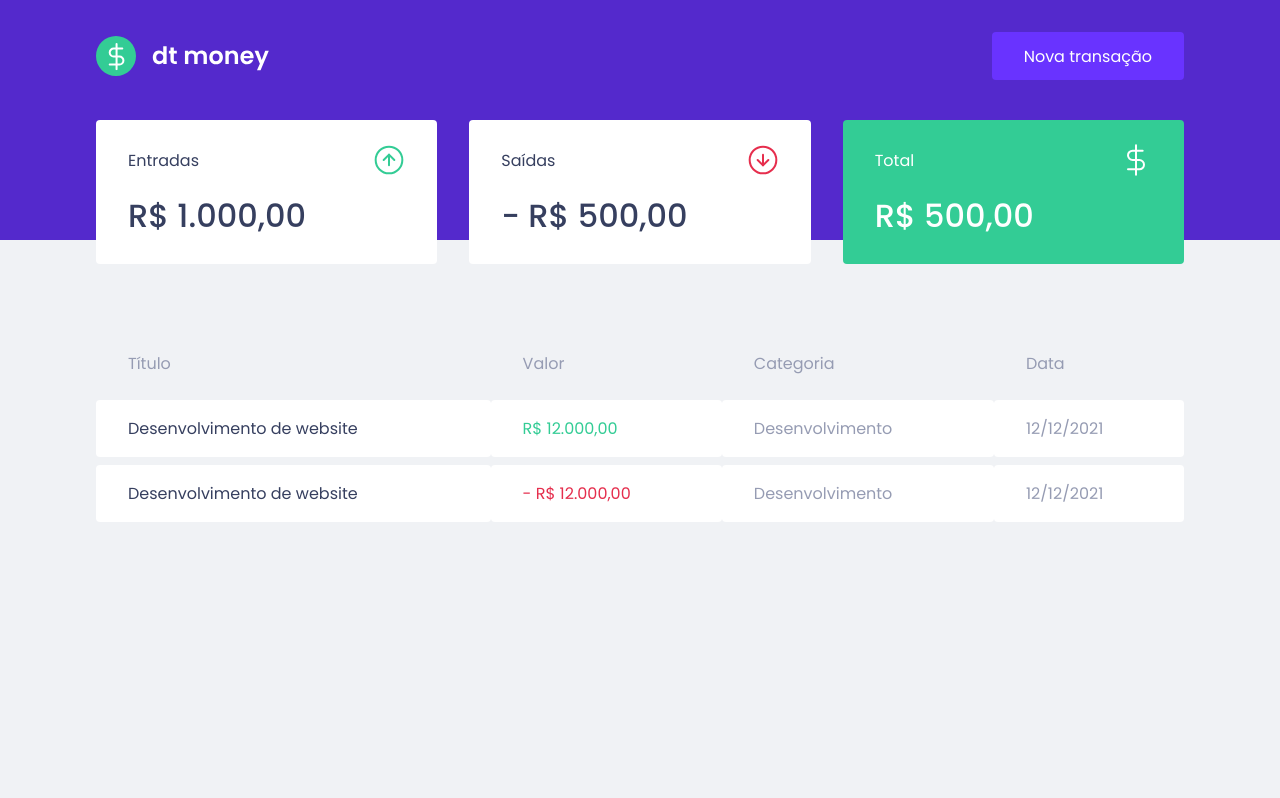
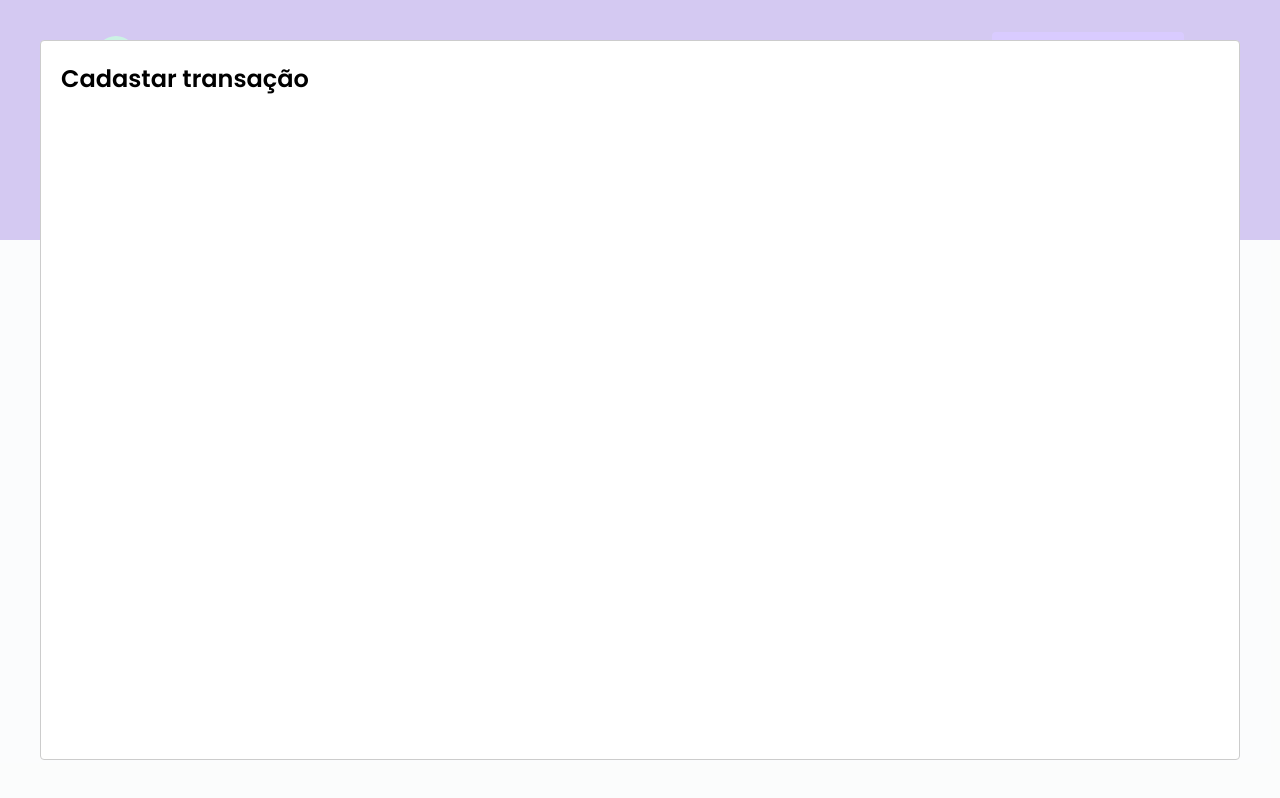
Before and after one commit to burn-c/dt-money, a React (Create React App) app: page / in a window 1280 px wide. Both pictures are taken after a click on the button "Nova transação". Built offline with nearby package versions, Linux system fonts and the light colour scheme; no server answers; what miragejs would draw is missing.

Commit message:
Feat: adds TransactionModal

```diff
--- a/package.json
+++ b/package.json
@@ -7,6 +7,7 @@
     "miragejs": "^0.1.41",
     "react": "^17.0.1",
     "react-dom": "^17.0.1",
+    "react-modal": "^3.12.1",
     "react-scripts": "4.0.3",
     "styled-components": "^5.2.1",
     "web-vitals": "^1.0.1"
@@ -19,6 +20,7 @@
     "@types/node": "^12.0.0",
     "@types/react": "^17.0.0",
     "@types/react-dom": "^17.0.0",
+    "@types/react-modal": "^3.12.0",
     "@types/styled-components": "^5.1.9",
     "typescript": "^4.1.2"
   },
--- a/src/App.tsx
+++ b/src/App.tsx
@@ -1,12 +1,35 @@
+import { useState } from "react";
+import Modal from "react-modal";
+
 import { Dashboard } from "./components/Dashboard";
 import { Header } from "./components/Header";
+
 import { GlobalStyle } from "./styles/global";
 
+Modal.setAppElement('#root')
+
 export function App() {
+  const [isNewTransactionModalOpen, setIsNewTransactionModalOpen] = useState(false);
+
+  function handleOpenNewTransactionModal() {
+    setIsNewTransactionModalOpen(true)
+  }
+
+
+  function handleCloseNewTransactionModal() {
+    setIsNewTransactionModalOpen(false)
+  }
+
   return (
     <>
       <GlobalStyle />
-      <Header />
+      <Header onOpenNewTransactionModal={handleOpenNewTransactionModal}/>
+      <Modal
+          isOpen={isNewTransactionModalOpen}
+          onRequestClose={handleCloseNewTransactionModal}
+        >
+          <h2>Cadastar transação</h2>
+        </Modal>
       <Dashboard />
     </>
   );
--- a/src/components/Header/index.tsx
+++ b/src/components/Header/index.tsx
@@ -1,14 +1,22 @@
 import logoImg from '../../assets/logo.svg'
 import { Container, Content } from './styles'
 
-export function Header() {
+interface HeaderProps {
+  onOpenNewTransactionModal: () => void;
+}
+
+export function Header({onOpenNewTransactionModal}: HeaderProps) {
+
   return (
     <Container>
       <Content>
         <img src={logoImg} alt="dt money"/>
-        <button type='button'>
+        <button type='button' onClick={onOpenNewTransactionModal}>
           Nova transação
         </button>
+
+
+
       </Content>
     </Container>
   )
```
Also changed, not shown: 2 other files (tests, documents, lock files or other folders).
